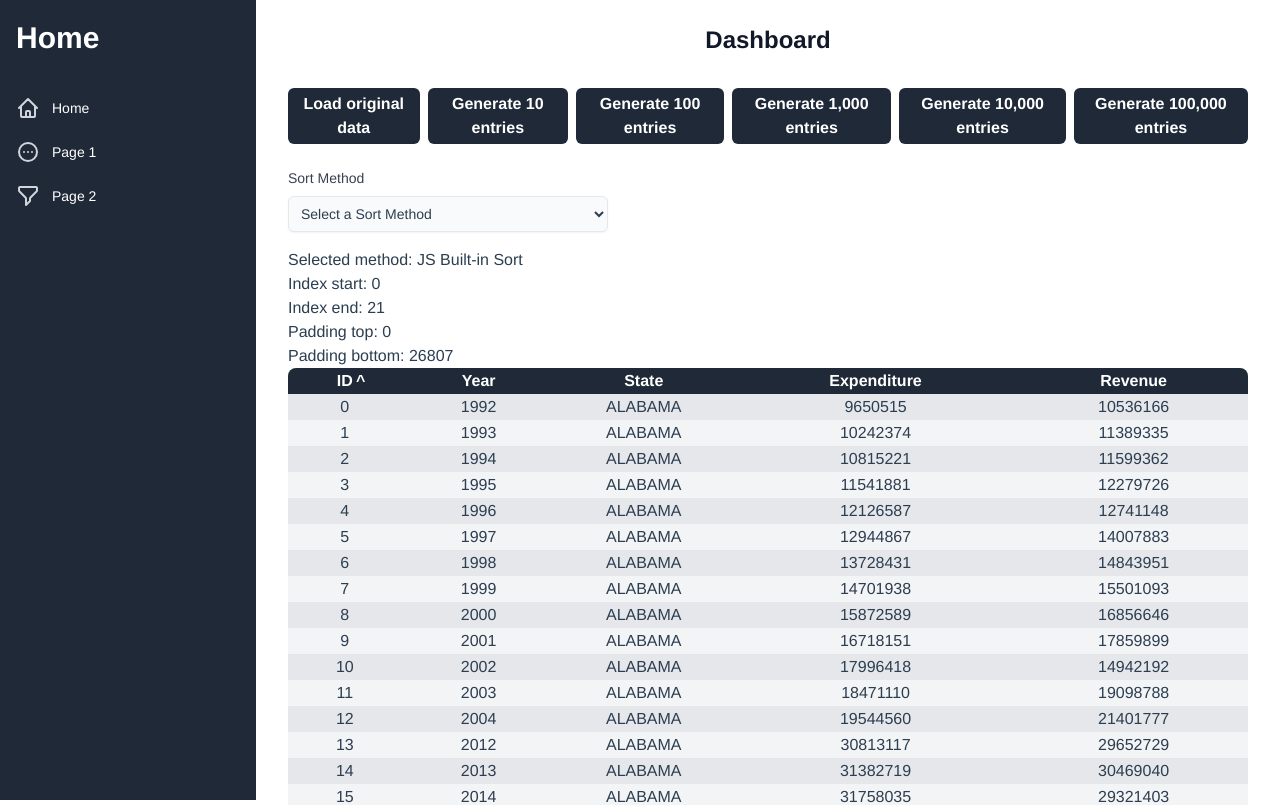
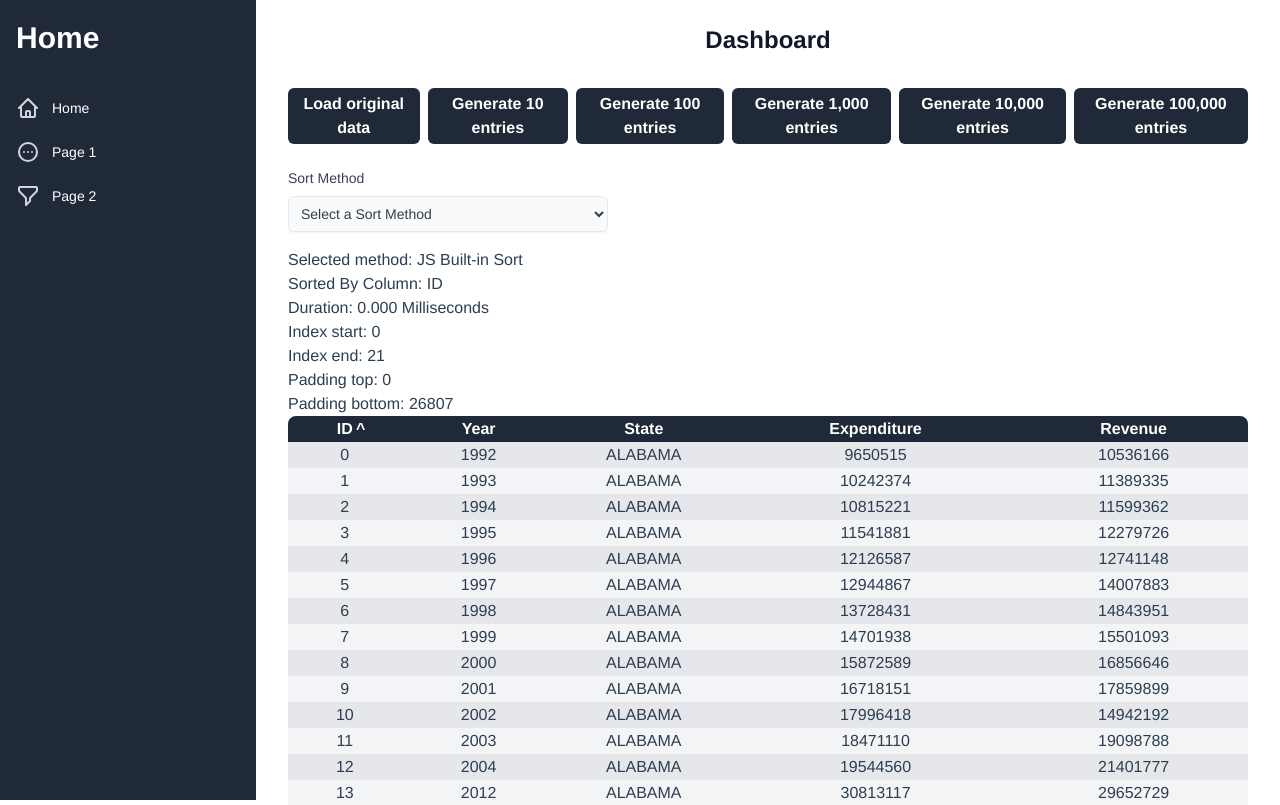
Before and after one commit to Exanite/DsaProject, a Vue app: page /#/ in a window 1280 px wide. Shown: the top 805 px of the page. Built offline with nearby package versions, Linux system fonts and the light colour scheme.

Commit message:
grabbing emitted data and showing on homepage

```diff
--- a/src/pages/HomePage.vue
+++ b/src/pages/HomePage.vue
@@ -36,7 +36,9 @@
       </select>
     </div>
     <p>Selected method: {{ selectedStrategy.name }}</p>
-    <FinanceDataTable :data="data" :sortingStrategy="selectedStrategy"/>
+    <p>Sorted By Column: {{ columnName }}</p>
+    <p>Duration: {{ (Math.round(sortDuration * 1000) / 1000).toFixed(3) }} Milliseconds</p>
+    <FinanceDataTable :data="data" :sortingStrategy="selectedStrategy" @sorted="handleSorted"/>
   </div>
 </template>
 
@@ -58,6 +60,13 @@
     },
     setup() {
       const data = ref(getFinanceData());
+      const sortDuration = ref(0);
+      const columnName = ref("ID");
+
+      const handleSorted = (sortingStrategyName: string, colName: string, resultLength: number, duration: number) => {
+        sortDuration.value = duration;
+        columnName.value = colName;
+      };
 
       const loadOriginalData = () => {
         data.value = getFinanceData();
@@ -85,12 +94,15 @@
       });
 
       return {
-        data: data,
+        data,
+        handleSorted,
         loadOriginalData,
         generateData,
+        sortDuration,
+        columnName,
         sortingStrategies,
-        selectedStrategyOption: selectedStrategyOption,
-        selectedStrategy: selectedStrategy,
+        selectedStrategyOption,
+        selectedStrategy,
       };
     },
   });
```
